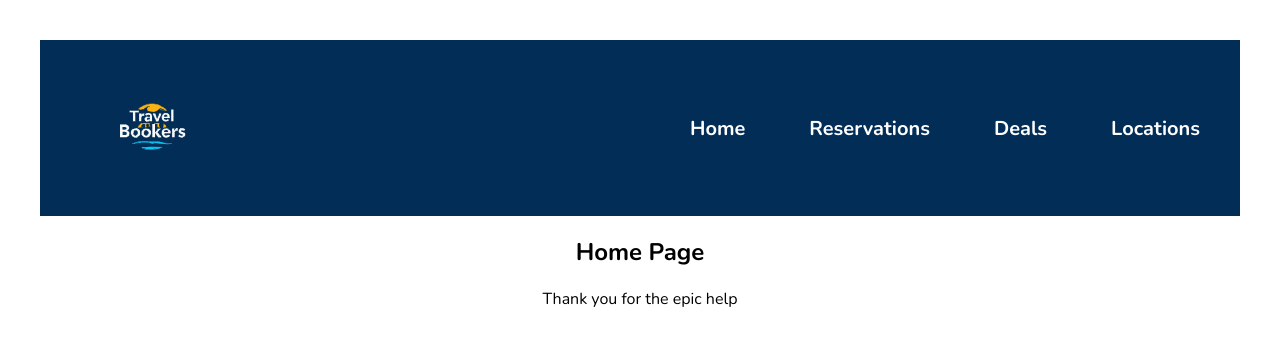
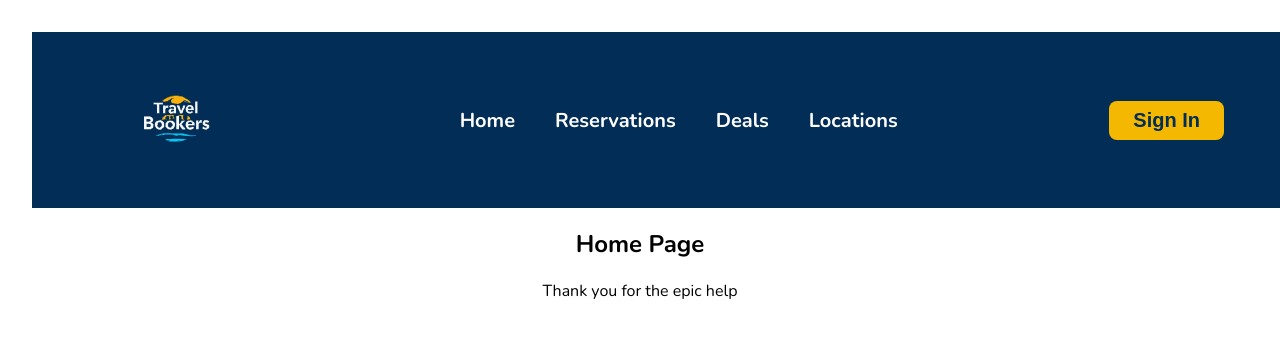
Before and after one commit to NGHades/TravelBookers, a React (Vite) app in the folder frontend/: page / in a window 1280 px wide. Shown: the top 346 px of the page. Built offline with nearby package versions, Linux system fonts and the light colour scheme.

Commit message:
Added a NavBar.css file to better complement NavBar

```diff
--- a/frontend/src/components/NavBar.jsx
+++ b/frontend/src/components/NavBar.jsx
@@ -1,10 +1,11 @@
 import React from "react";
 import { Link } from "react-router-dom";
+import "../css/NavBar.css"; // make sure your CSS file is updated
 
 function NavBar() {
   return (
-    <header className="container">
-      <div className="content">
+    <header className="navbar">
+      <div className="navbar-content">
         <div className="logo">
           <img src="/TravelBookersLogo.svg" alt="Travel Bookers" />
         </div>
@@ -14,6 +15,7 @@ function NavBar() {
           <Link to="/deals">Deals</Link>
           <Link to="/locations">Locations</Link>
         </nav>
+        <button className="sign-in">Sign In</button>
       </div>
     </header>
   );
--- /dev/null
+++ b/frontend/src/css/NavBar.css
@@ -0,0 +1,66 @@
+/* Reset default browser spacing */
+html,
+body {
+  margin: 0;
+  padding: 0;
+  width: 100%;
+  box-sizing: border-box;
+}
+
+/* Full-width navbar background */
+.navbar {
+  width: 100%;
+  background-color: #022d57;
+  padding: 1rem 1.5rem;
+}
+
+/* Inner content — stretch full width or center it */
+.navbar-content {
+  display: flex;
+  justify-content: space-between; /* logo left, nav right */
+  align-items: center;
+  width: 100%;
+  max-width: 1120px; /* remove this if you want logo + links flush to edges */
+  margin: 0 auto; /* centers content */
+}
+
+/* Logo size */
+.logo img {
+  height: 96px;
+}
+
+/* Navigation links */
+.nav-links {
+  display: flex;
+  align-items: center;
+  gap: 2.5rem; /* space between links */
+}
+
+.nav-links a {
+  color: white;
+  font-weight: bold;
+  font-size: 20px;
+  text-decoration: none;
+  transition: color 0.3s ease;
+}
+
+.nav-links a:hover {
+  color: #f5b800;
+}
+
+/* Sign-in button */
+.sign-in {
+  background-color: #f5b800;
+  color: #022d57;
+  padding: 0.5rem 1.5rem;
+  border: none;
+  border-radius: 8px;
+  font-weight: bold;
+  font-size: 20px;
+  cursor: pointer;
+  transition: background-color 0.3s ease;
+}
+
+.sign-in:hover {
+  background-color: #ffd700;
+}
--- a/frontend/src/css/globals.css
+++ b/frontend/src/css/globals.css
@@ -1,6 +1,14 @@
 @import url("https://fonts.googleapis.com/css2?family=Nunito:wght@300;400;500;600;700;800&display=swap");
 
 @custom-variant dark (&:is(.dark *));
+
+html,
+body {
+  margin: 0;
+  padding: 0;
+  width: 100%;
+  box-sizing: border-box;
+}
 
 :root {
   --font-size: 16px;
@@ -192,16 +200,25 @@ html {
 }
 
 .container {
+  width: 100%; /* full width */
   background-color: #022d57;
-  padding: 1rem 1.5rem;
+  padding: 1rem 1.5rem; /* optional inner padding */
+}
+
+.main-content {
+  margin: 0;
+  padding: 0;
 }
 
 .content {
-  max-width: 1120px;
-  margin: 0 auto;
   display: flex;
+  justify-content: space-between;
   align-items: center;
-  justify-content: space-between;
+  width: 100%; /* stretch inner content fully if desired */
+}
+
+body {
+  overflow-x: hidden;
 }
 
 .logo img {
```
